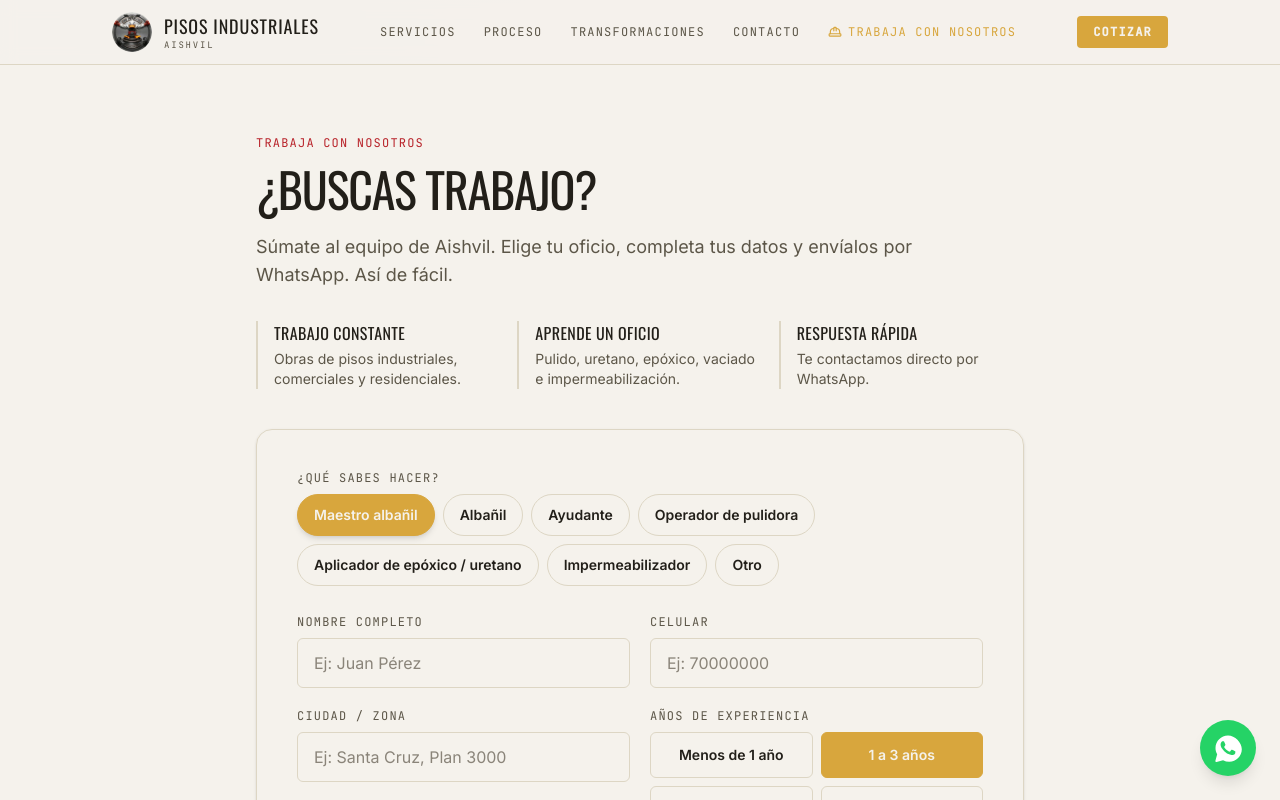
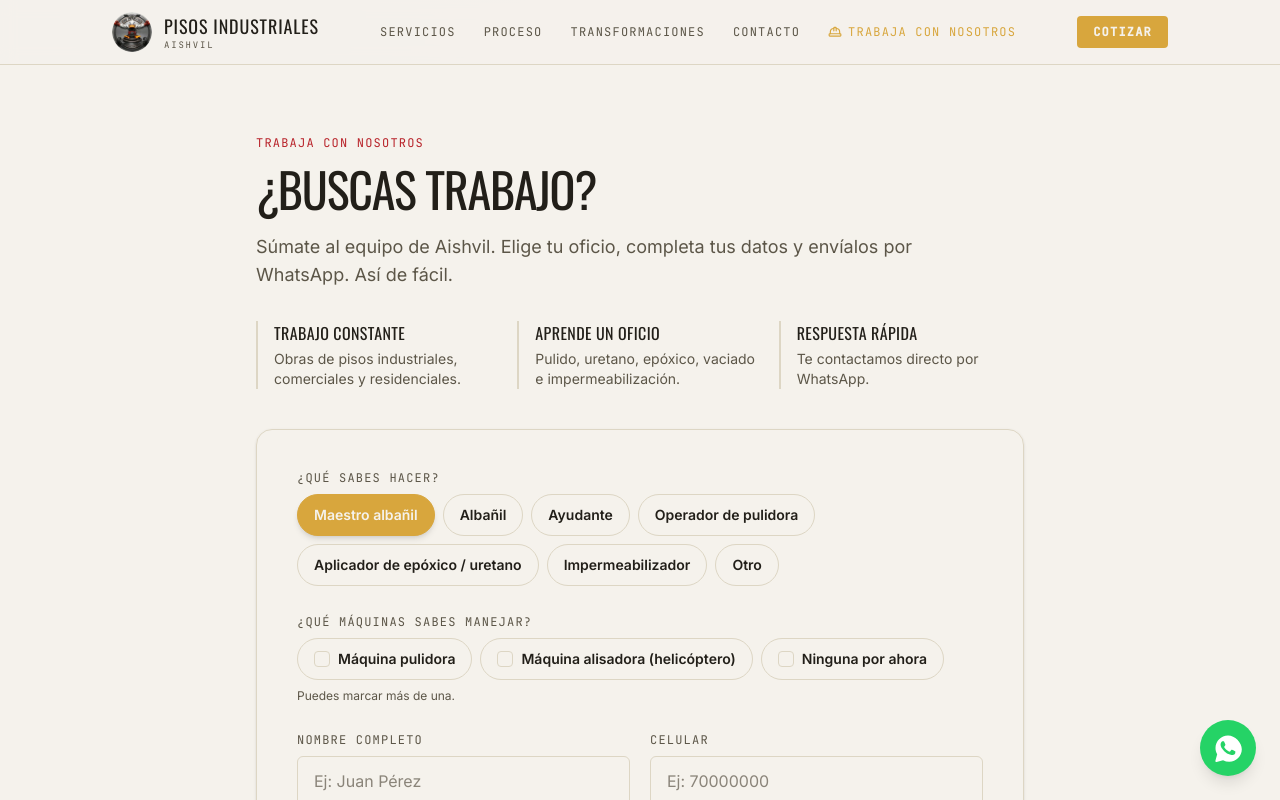
Before and after one commit to saulchumbe/aishvil, a Next.js app: page /trabaja in a window 1280 px wide. Shown: the top 800 px of the page. Built offline with nearby package versions, Linux system fonts and the light colour scheme.

Commit message:
Agregar pregunta de maquinas que sabe manejar

```diff
--- a/components/TrabajoForm.tsx
+++ b/components/TrabajoForm.tsx
@@ -14,6 +14,8 @@ const OFICIOS = [
   "Impermeabilizador",
   "Otro",
 ];
+
+const MAQUINAS = ["Máquina pulidora", "Máquina alisadora (helicóptero)", "Ninguna por ahora"];
 
 const EXPERIENCIA = ["Menos de 1 ano", "1 a 3 anos", "3 a 5 anos", "Mas de 5 anos"];
 
@@ -41,6 +43,15 @@ const etiqueta = "text-steel-300 mb-2 block font-mono text-xs tracking-widest up
 export default function TrabajoForm() {
   const [oficio, setOficio] = useState(OFICIOS[0]);
   const [experiencia, setExperiencia] = useState(EXPERIENCIA[1]);
+  const [maquinas, setMaquinas] = useState<string[]>([]);
+
+  function alternarMaquina(m: string) {
+    setMaquinas((actual) => {
+      if (m === "Ninguna por ahora") return actual.includes(m) ? [] : [m];
+      const sinNinguna = actual.filter((x) => x !== "Ninguna por ahora");
+      return sinNinguna.includes(m) ? sinNinguna.filter((x) => x !== m) : [...sinNinguna, m];
+    });
+  }
   const [enviado, setEnviado] = useState(false);
 
   function handleSubmit(e: React.FormEvent<HTMLFormElement>) {
@@ -59,6 +70,7 @@ export default function TrabajoForm() {
       "Nombre: " + nombre,
       "Celular: " + celular,
       "Oficio: " + oficioFinal,
+      "Máquinas que maneja: " + (maquinas.length > 0 ? maquinas.join(", ") : "No indicó"),
       "Experiencia: " + EXPERIENCIA_TEXTO[experiencia],
       "Ciudad / zona: " + zona,
       mensaje ? "Mensaje: " + mensaje : "",
@@ -118,6 +130,39 @@ export default function TrabajoForm() {
         )}
       </div>
 
+      <div>
+        <span className={etiqueta}>¿Qué máquinas sabes manejar?</span>
+        <div className="flex flex-wrap gap-2">
+          {MAQUINAS.map((m) => {
+            const activo = maquinas.includes(m);
+            return (
+              <button
+                key={m}
+                type="button"
+                onClick={() => alternarMaquina(m)}
+                className={
+                  "flex items-center gap-2 rounded-full border px-4 py-2.5 text-sm font-semibold transition-all " +
+                  (activo
+                    ? "bg-amber border-amber text-graphite-950 shadow-md"
+                    : "border-cement-800 text-offwhite hover:border-amber")
+                }
+              >
+                <span
+                  className={
+                    "flex h-4 w-4 items-center justify-center rounded-sm border text-[10px] leading-none " +
+                    (activo ? "border-graphite-950" : "border-cement-800")
+                  }
+                >
+                  {activo ? "✓" : ""}
+                </span>
+                {m}
+              </button>
+            );
+          })}
+        </div>
+        <p className="text-steel-300 mt-2 text-xs">Puedes marcar más de una.</p>
+      </div>
+
       <div className="grid gap-5 sm:grid-cols-2">
         <label className="block">
           <span className={etiqueta}>Nombre completo</span>
```
